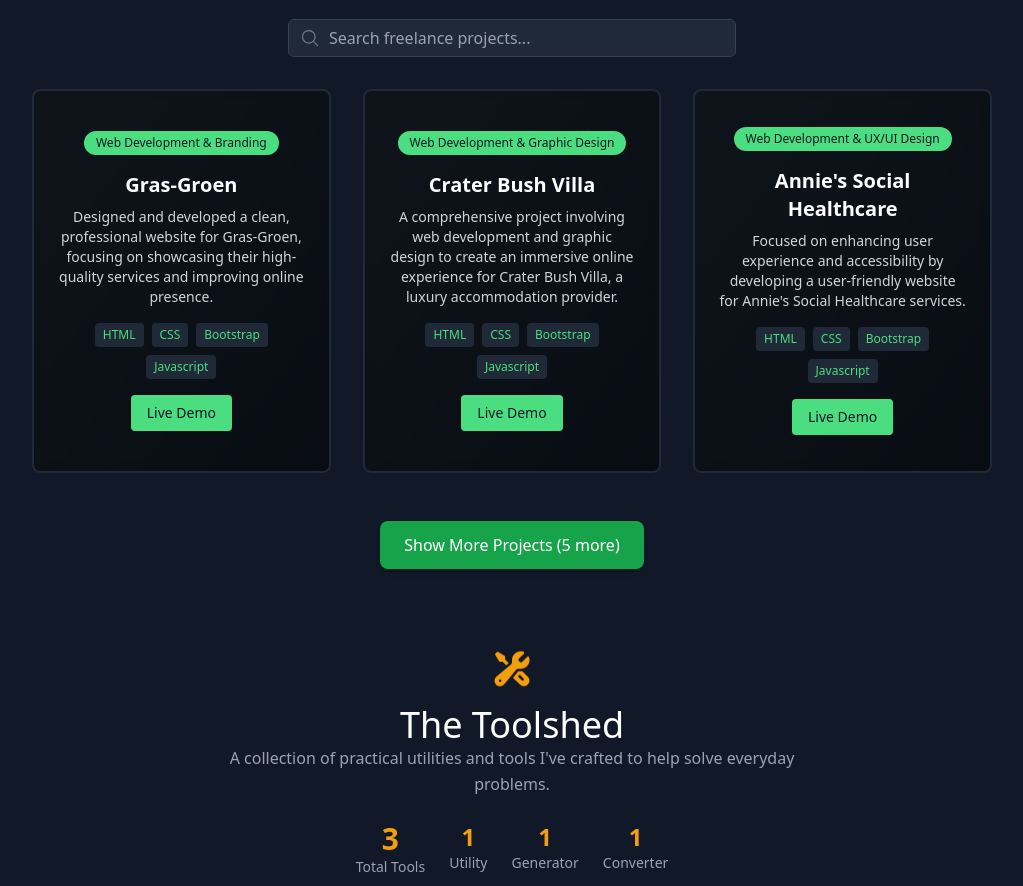
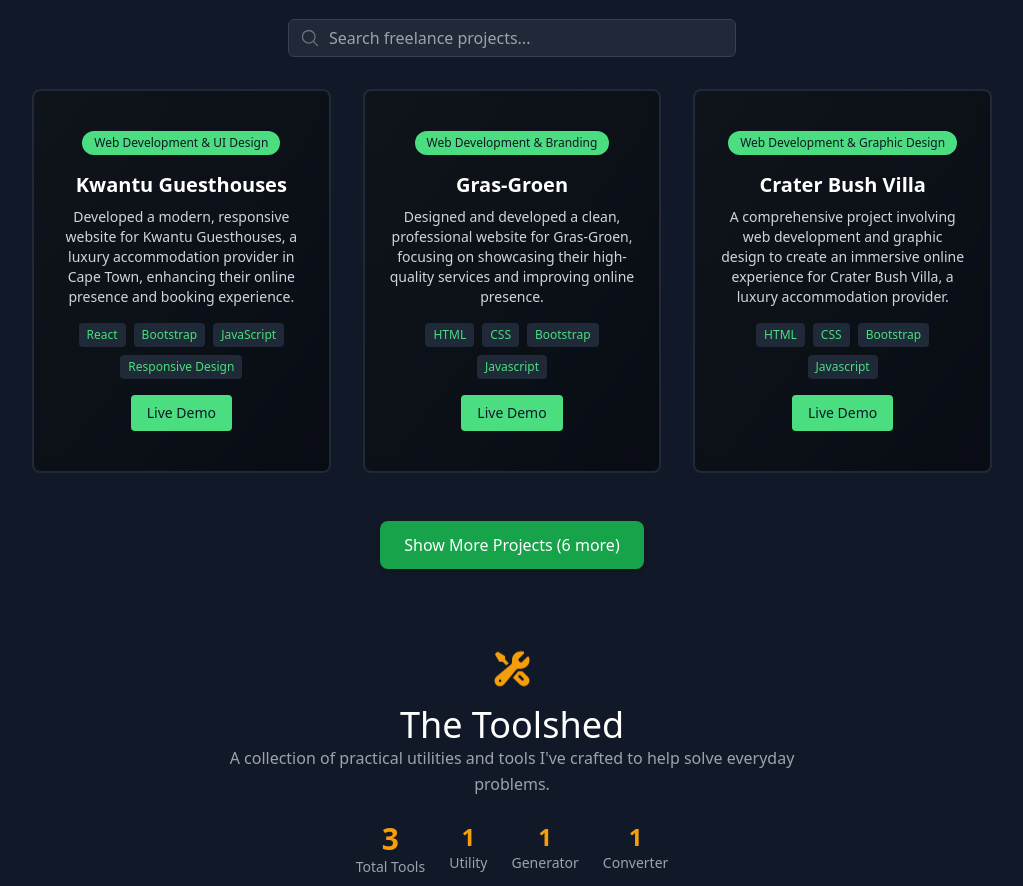
Before and after one commit to Ashtin-Walter/Portfolio, a React (Create React App) app: page / in a window 1280 px wide. Shown: the part 2100-2986 px from the top of the page, without its empty margins (128-1151 px from the left). Built offline with nearby package versions, Linux system fonts and the light colour scheme.

Commit message:
Update data.js

```diff
--- a/src/data.js
+++ b/src/data.js
@@ -1,6 +1,16 @@
 export const websites = [
   {
     id: 1,
+    title: "Kwantu Guesthouses",
+    subtitle: "Web Development & UI Design",
+    category: "freelance",
+    description: "Developed a modern, responsive website for Kwantu Guesthouses, a luxury accommodation provider in Cape Town, enhancing their online presence and booking experience.",
+    skills: ["React", "Bootstrap", "JavaScript", "Responsive Design"],
+    demo: "https://kwantuguesthouses.capetown/",
+    image: "images/projects/kwantu-guesthouses.png",
+  },
+  {
+    id: 2,
     title: "Gras-Groen",
     subtitle: "Web Development & Branding",
     category: "freelance",
@@ -11,7 +21,7 @@ export const websites = [
     image: "images/projects/gras-groen.png",
   },
   {
-    id: 2,
+    id: 3,
     title: "Crater Bush Villa",
     subtitle: "Web Development & Graphic Design",
     category: "freelance",
@@ -22,7 +32,7 @@ export const websites = [
     image: "images/projects/crater collage.png",
   },
   {
-    id: 3,
+    id: 4,
     title: "Annie's Social Healthcare",
     subtitle: "Web Development & UX/UI Design",
     category: "freelance",
@@ -33,7 +43,7 @@ export const websites = [
     image: "images/projects/annies-social-healthcare.png",
   },
   {
-    id: 4,
+    id: 5,
     title: "Johnny Green Thumb",
     subtitle: "Web Development & Branding",
     category: "freelance",
@@ -44,7 +54,7 @@ export const websites = [
     image: "images/projects/johnny-green-thumb.png",
   },
   {
-    id: 5,
+    id: 6,
     title: "Ngena Ekasi Tours",
     subtitle: "Web Development, Digital Marketing, Graphic Design",
     category: "freelance",
@@ -55,7 +65,7 @@ export const websites = [
     image: "images/projects/ngena collage.png",
   },
   {
-    id: 6,
+    id: 7,
     title: "The Kushader Co.",
     subtitle: "Web Development, Digital Marketing, Graphic Design",
     category: "freelance",
@@ -65,7 +75,7 @@ export const websites = [
     image: "images/projects/kushader collage.png",
   },
   {
-    id: 7,
+    id: 8,
     title: "Rekindle Candle Co.",
     subtitle: "Wix Website Optimization & Updates",
     category: "freelance",
@@ -75,7 +85,7 @@ export const websites = [
     image: "images/projects/rekindle-candle.png", // Ensure this image exists
   },
   {
-    id: 8,
+    id: 9,
     title: "Robyn Chloe Photography",
     subtitle: "Web Development & Portfolio Showcase",
     category: "freelance",
```
